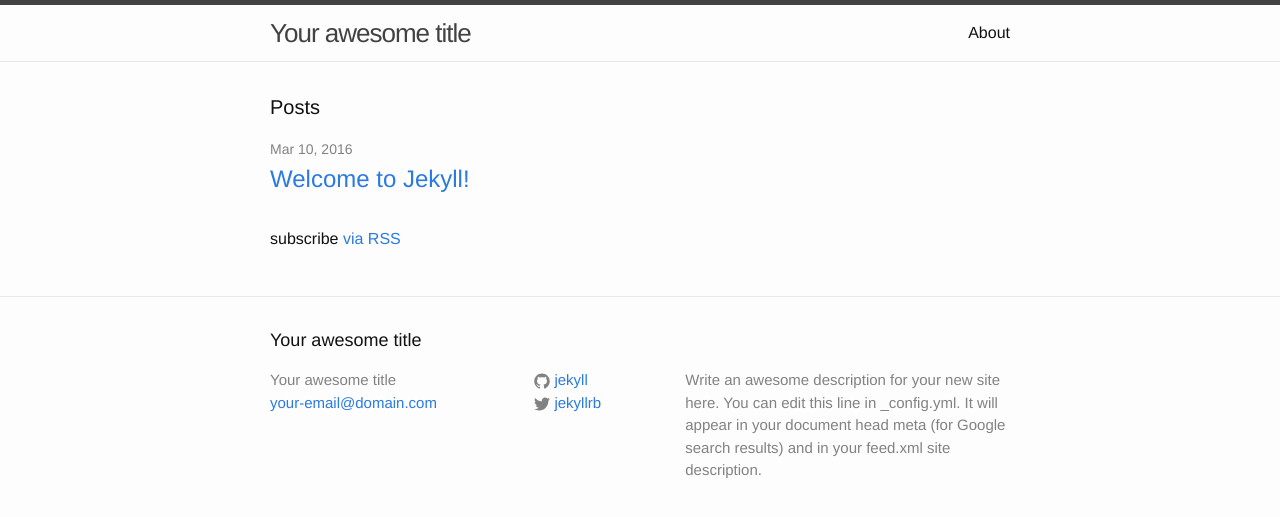
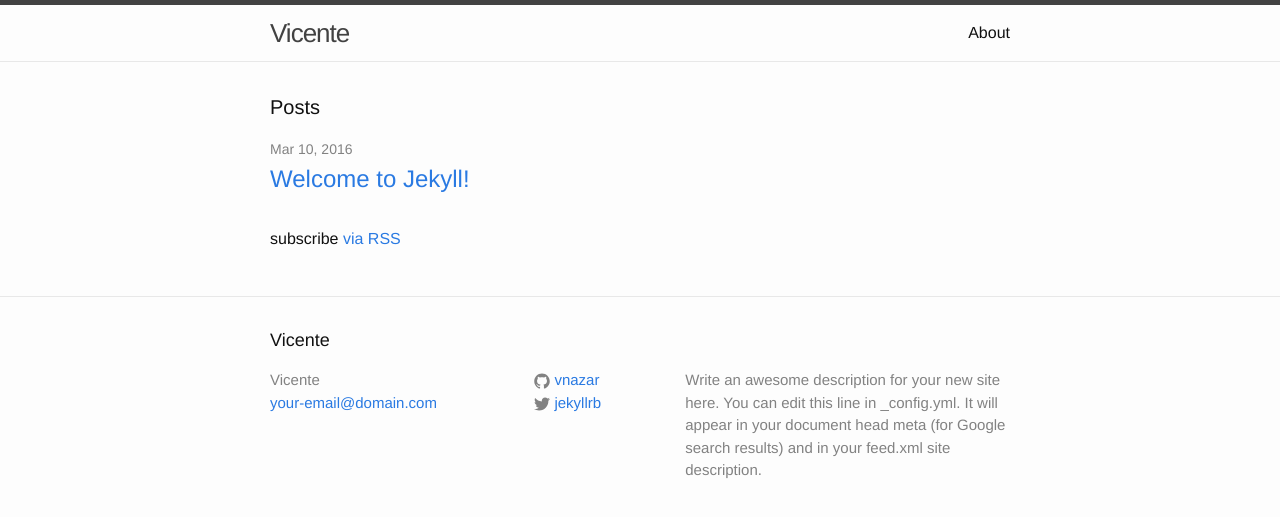
Before and after one commit to vnazar/vnazar.github.io, a Jekyll site: the page built from index.html, in a window 1280 px wide. Shown: the top 517 px of the page. Built offline with Jekyll 4.4.1, drawn with Linux system fonts in a browser that asks for light colours.

Commit message:
Changed Title

```diff
--- a/_config.yml
+++ b/_config.yml
@@ -6,7 +6,7 @@
 # 'jekyll serve'. If you change this file, please restart the server process.
 
 # Site settings
-title: Your awesome title
+title: Vicente
 email: your-email@domain.com
 description: > # this means to ignore newlines until "baseurl:"
   Write an awesome description for your new site here. You can edit this
@@ -15,7 +15,7 @@ description: > # this means to ignore newlines until "baseurl:"
 baseurl: "" # the subpath of your site, e.g. /blog
 url: "http://vnazar.github.io" # the base hostname & protocol for your site
 twitter_username: jekyllrb
-github_username:  jekyll
+github_username:  vnazar
 
 # Build settings
 markdown: kramdown
--- a/_includes/head.html
+++ b/_includes/head.html
@@ -6,7 +6,7 @@
   <title>{% if page.title %}{{ page.title | escape }}{% else %}{{ site.title | escape }}{% endif %}</title>
   <meta name="description" content="{% if page.excerpt %}{{ page.excerpt | strip_html | strip_newlines | truncate: 160 }}{% else %}{{ site.description }}{% endif %}">
 
-  <link rel="stylesheet" href="{{ "css/main.css" | prepend: site.baseurl }}">
+  <link rel="stylesheet" href="{{ "/css/main.css" | prepend: site.baseurl }}">
   <link rel="canonical" href="{{ page.url | replace:'index.html','' | prepend: site.baseurl | prepend: site.url }}">
   <link rel="alternate" type="application/rss+xml" title="{{ site.title }}" href="{{ "/feed.xml" | prepend: site.baseurl | prepend: site.url }}">
 </head>
```
